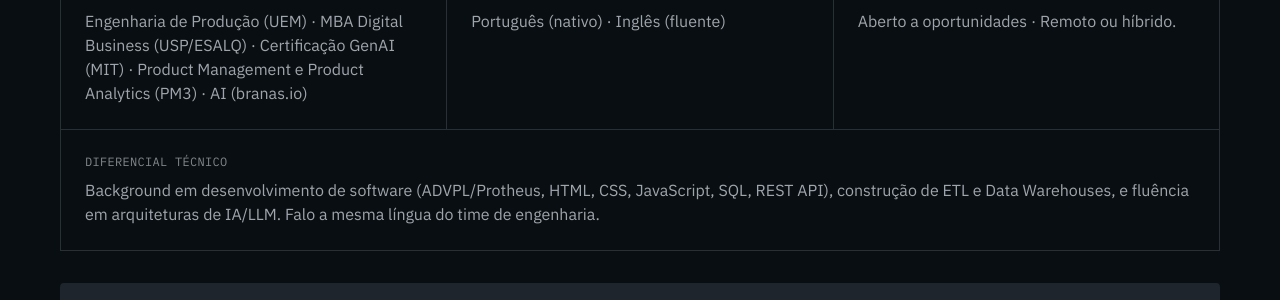
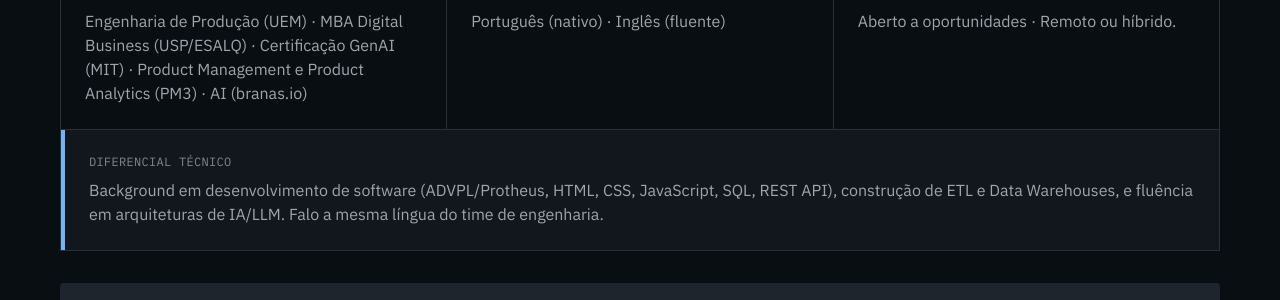
Before and after one commit to guilhermenstorti/portfolio, a React (Vite) app: page /#/ in a window 1280 px wide. Shown: the part 1140-1440 px from the top of the page. Built offline with nearby package versions, Linux system fonts and the light colour scheme.

Commit message:
Destaque em Diferencial técnico

```diff
--- a/src/features/quick-scan/components/quick-scan-field.tsx
+++ b/src/features/quick-scan/components/quick-scan-field.tsx
@@ -11,7 +11,7 @@ export const QuickScanField = ({
   children,
   className,
 }: QuickScanFieldProps) => (
-  <div className={`bg-background p-6 ${className ?? ""}`}>
+  <div className={`p-6 ${className ?? "bg-background"}`}>
     <p className="font-mono text-xs uppercase tracking-wide text-dim">{label}</p>
     <p className="mt-2 text-muted">{children}</p>
   </div>
--- a/src/features/quick-scan/components/quick-scan-section.tsx
+++ b/src/features/quick-scan/components/quick-scan-section.tsx
@@ -77,7 +77,11 @@ export const QuickScanSection = () => (
           <QuickScanField
             key={field.label}
             label={field.label}
-            className={field.fullWidth ? "sm:col-span-3" : undefined}
+            className={
+              field.fullWidth
+                ? "border-l-4 border-accent bg-card sm:col-span-3"
+                : undefined
+            }
           >
             {field.value}
           </QuickScanField>
```
